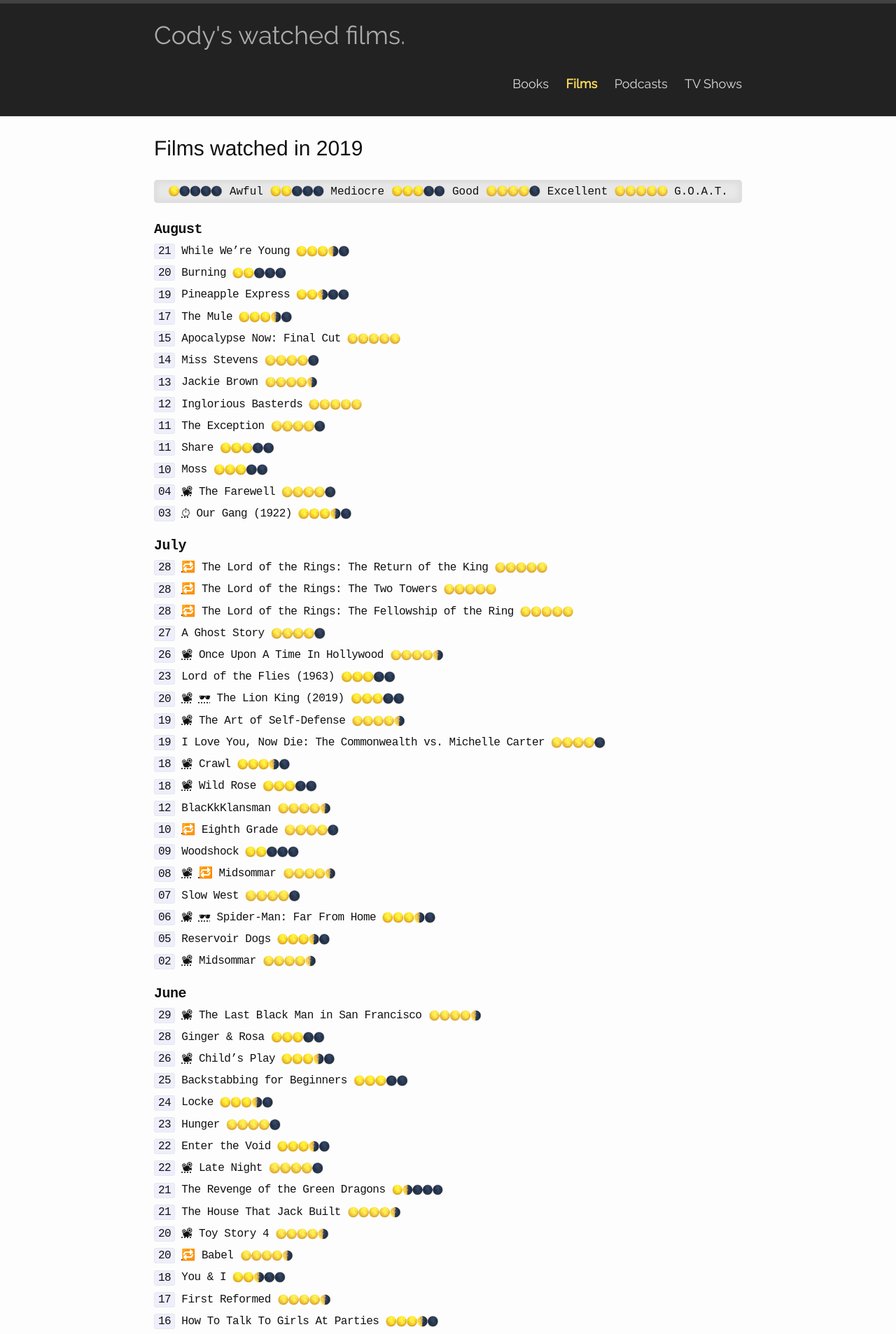
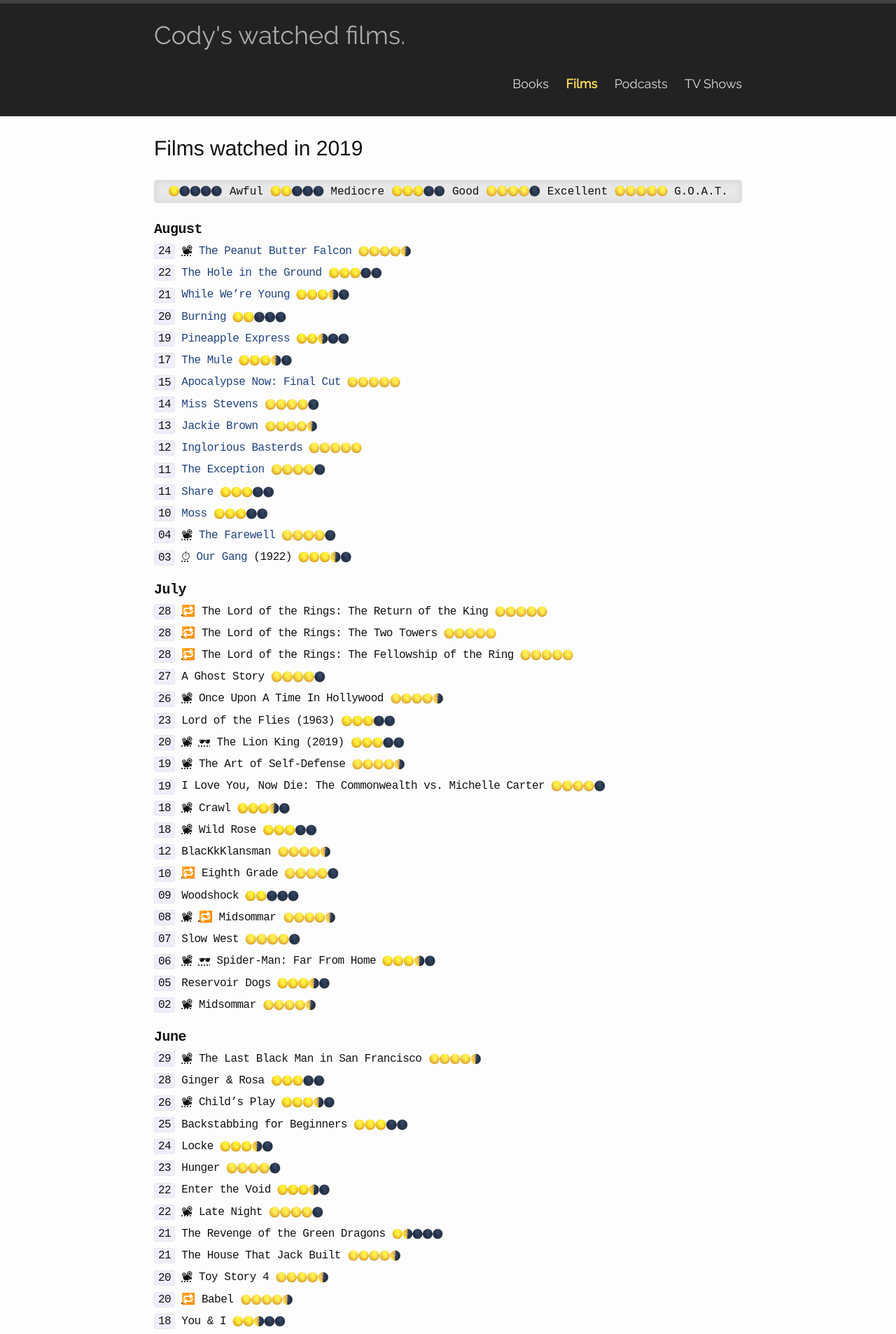
Before and after one commit to codydalerodgers/personal-blog, a Jekyll site: the page built from _films/2019.md, in a window 1280 px wide. Shown: the top 1906 px of the page at 70% size. Built offline with Jekyll 4.4.1, drawn with Linux system fonts in a browser that asks for light colours.

Commit message:
adding direct urls

```diff
--- a/_films/2019.md
+++ b/_films/2019.md
@@ -4,31 +4,35 @@
 title: Films watched in 2019
 ---
 ## August
-`21` While We're Young {{ site.threehalf }}
+`24` <abbr title="Theatre">📽</abbr> [The Peanut Butter Falcon](https://www.imdb.com/title/tt4364194/) {{ site.fourhalf }}
 
-`20` Burning {{ site.two }}
+`22` [The Hole in the Ground](https://www.imdb.com/title/tt6198946/) {{ site.three }}
 
-`19` Pineapple Express {{ site.twohalf }}
+`21` [While We're Young](https://www.imdb.com/title/tt1791682/) {{ site.threehalf }}
 
-`17` The Mule {{ site.threehalf }}
+`20` [Burning](https://www.imdb.com/title/tt7282468/) {{ site.two }}
 
-`15` Apocalypse Now: Final Cut {{ site.five }}
+`19` [Pineapple Express](https://www.imdb.com/title/tt0910936/) {{ site.twohalf }}
 
-`14` Miss Stevens {{ site.four }}
+`17` [The Mule](https://www.imdb.com/title/tt7959026/) {{ site.threehalf }}
 
-`13` Jackie Brown {{ site.fourhalf }}
+`15` [Apocalypse Now: Final Cut](https://www.imdb.com/title/tt0078788/) {{ site.five }}
 
-`12` Inglorious Basterds {{ site.five }}
+`14` [Miss Stevens](https://www.imdb.com/title/tt2693580/) {{ site.four }}
 
-`11` The Exception {{ site.four }}
+`13` [Jackie Brown](https://www.imdb.com/title/tt0119396/) {{ site.fourhalf }}
 
-`11` Share {{ site.three }}
+`12` [Inglorious Basterds](https://www.imdb.com/title/tt0361748/) {{ site.five }}
 
-`10` Moss {{ site.three }}
+`11` [The Exception](https://www.imdb.com/title/tt4721124/) {{ site.four }}
 
-`04` <abbr title="Theatre">📽</abbr> The Farewell {{ site.four }}
+`11` [Share](https://www.imdb.com/title/tt7007696/) {{ site.three }}
 
-`03` <abbr title="Short">⏱</abbr> Our Gang (1922) {{ site.threehalf }}
+`10` [Moss](https://www.imdb.com/title/tt5564932/) {{ site.three }}
+
+`04` <abbr title="Theatre">📽</abbr> [The Farewell](https://www.imdb.com/title/tt8637428/) {{ site.four }}
+
+`03` <abbr title="Short">⏱</abbr> [Our Gang](https://www.imdb.com/title/tt0013472/) (1922) {{ site.threehalf }}
 
 ## July
 `28` <abbr title="Rewatched">🔁</abbr> The Lord of the Rings: The Return of the King {{ site.five }}
```
